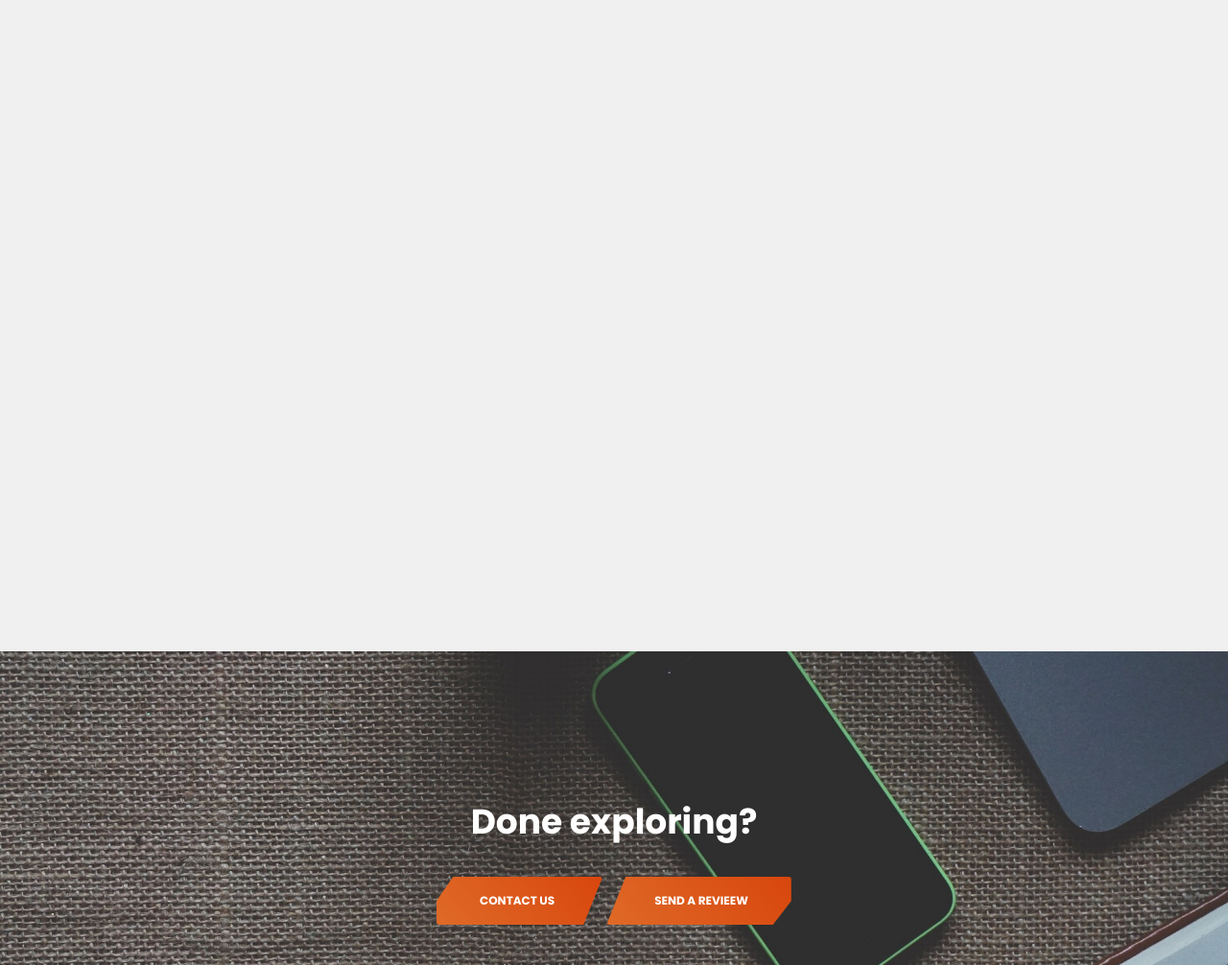
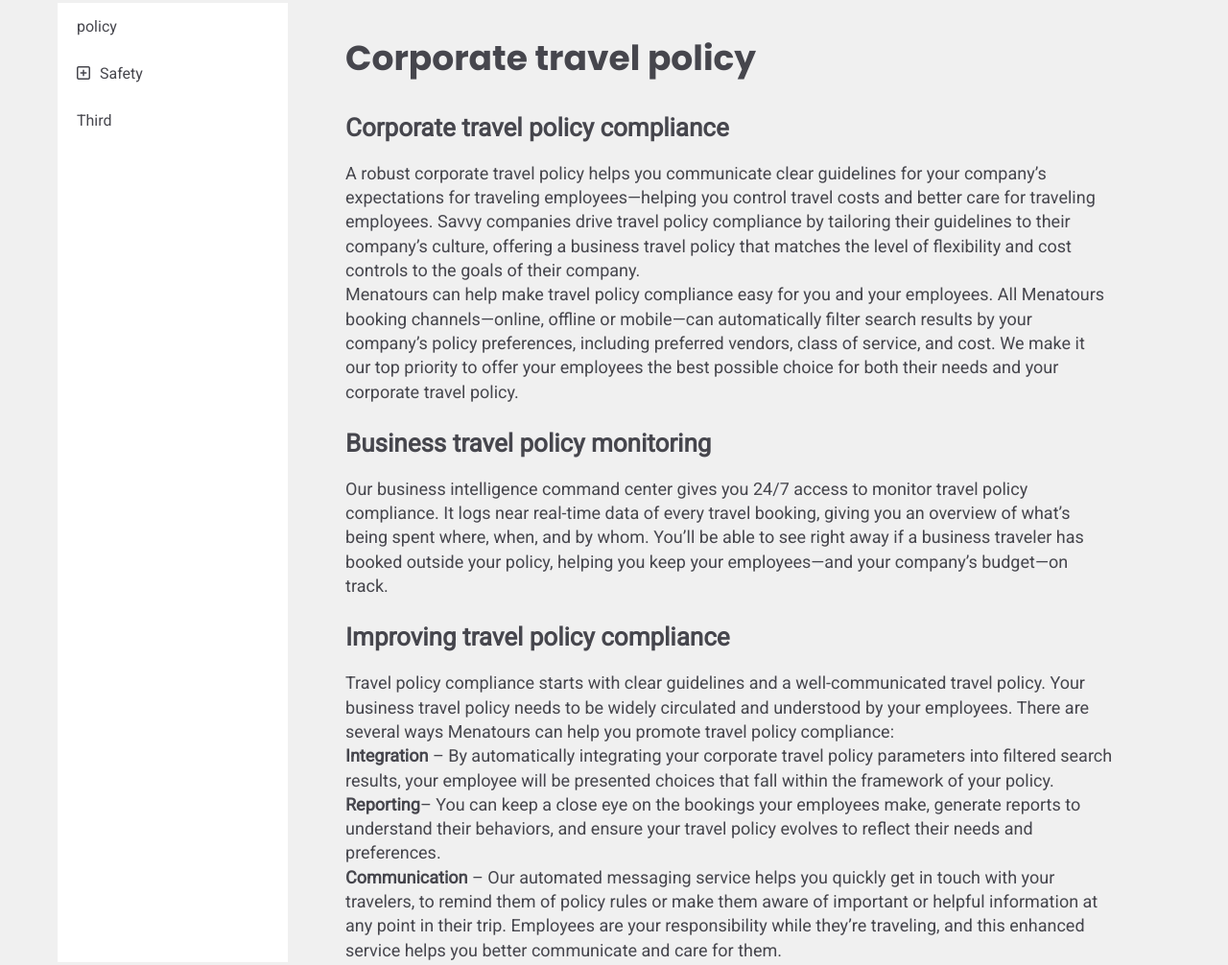
Before and after one commit to Muhammad840/Muhammad840.github.io, a plain HTML site: page discover.html in a window 1280 px wide. Shown: the part 121-1127 px from the top of the page at 96% size. Drawn offline with nearby package versions, Linux system fonts and the light colour scheme.

Commit message:
Base Collapsible
Added the basic structure of collapsible and discover page

```diff
--- /dev/null
+++ b/collapsible.js
@@ -0,0 +1,29 @@
+let heights = [];
+let headers = document.querySelectorAll('.collapsible-header')
+let bodies = document.querySelectorAll('.collapsible-body')
+let Ostatus = []
+// window.addEventListener('DOMContentLoaded', () => {
+//     document.querySelectorAll('.collapsible-body').forEach((collapsed, i) => {
+//         heights.push(collapsed.getBoundingClientRect().height)
+//         let collapsedC = 'collapsed-' + i
+//         let (...collapsedC) = false
+//         Ostatus.push()
+//     })
+// })
+headers.forEach((header, i) => {
+    header.addEventListener('click', () => {
+        console.log('bonga', header.nextElementSibling.getBoundingClientRect().height)
+        if (header.nextElementSibling.getBoundingClientRect().height === 0) {
+            const vpadding = parseInt(getComputedStyle(document.documentElement).getPropertyValue('--collapsible-vpadding'))
+            console.log(vpadding)
+            header.nextElementSibling.style.height = (header.nextElementSibling.scrollHeight + vpadding*2) + 'px'
+            header.nextElementSibling.classList.add('collapsible-padding')
+            header.classList.add('expanded')
+        }
+        else {
+            header.nextElementSibling.style.height = '0px'
+            header.nextElementSibling.classList.remove('collapsible-padding')
+            header.classList.remove('expanded')
+        }
+    })
+})
--- a/discover.html
+++ b/discover.html
@@ -142,9 +142,66 @@
                 </div>
             </div>
         </nav>
-    <div class="main-section">
-    </div>
     </header>
+    <main class="discover-container container">
+        <ul class="collapsible">
+            <li>
+              <div class="collapsible-header">policy</div>
+              <div class="collapsible-body">Lorem ipsum dolor sit amet.</div>
+            </li>
+            <li>
+              <div class="collapsible-header"><i class="fa-regular fa-square-plus"></i><a href="index.html">Safety</a></div>
+              <div class="collapsible-body">
+                <div>Test item</div>
+                <div>Test item2</div>
+              </div>
+            </li>
+            <li>
+              <div class="collapsible-header">Third</div>
+              <div class="collapsible-body">Lorem ipsum dolor sit amet.</div>
+            </li>
+        </ul>
+        <div class="discover__content">
+            <h2>Corporate travel policy</h2>
+            <h3>Corporate travel policy compliance</h3>
+            <p>
+                A robust corporate travel policy helps you communicate clear guidelines for your company’s
+                expectations for traveling employees—helping you control travel costs and better care for
+                traveling employees. Savvy companies drive travel policy compliance by tailoring their
+                guidelines to their company’s culture, offering a business travel policy that matches
+                the level of flexibility and cost controls to the goals of their company.
+                <br>
+                Menatours can help make travel policy compliance easy for you and your employees. All Menatours
+                booking channels—online, offline or mobile—can automatically filter search results by your company’s
+                policy preferences, including preferred vendors, class of service, and cost. We make it our top
+                priority to offer your employees the best possible choice for both their needs and your corporate travel policy.
+            </p>
+            <h3>Business travel policy monitoring</h3>
+            <p>
+                Our business intelligence command center gives you 24/7 access to monitor travel policy compliance.
+                It logs near real-time data of every travel booking, giving you an overview of what’s being spent
+                where, when, and by whom. You’ll be able to see right away if a business traveler has booked outside
+                your policy, helping you keep your employees—and your company’s budget—on track.
+            </p>
+            <h3>Improving travel policy compliance</h3>
+            <p>
+                Travel policy compliance starts with clear guidelines and a well-communicated travel policy.
+                Your business travel policy needs to be widely circulated and understood by your employees.
+                There are several ways Menatours can help you promote travel policy compliance:
+                <br>
+                <strong>Integration </strong>– By automatically integrating your corporate travel policy
+                parameters into filtered search results, your employee will be presented choices that fall within the framework of your policy.
+                <br>
+                <strong>Reporting</strong>– You can keep a close eye on the bookings your employees make,
+                generate reports to understand their behaviors, and ensure your travel policy evolves to reflect their needs and preferences.
+                <br>
+                <strong>Communication </strong>– Our automated messaging service helps you quickly get in touch
+                with your travelers, to remind them of policy rules or make them aware of important or helpful
+                information at any point in their trip. Employees are your responsibility while they’re traveling,
+                and this enhanced service helps you better communicate and care for them.
+            </p>
+        </div>
+    </main>
     <section class="contact-section">
         <div class="container">
             <h2>Done exploring?</h2>
@@ -274,7 +331,9 @@
             }
         ];
     </script>
+    <script src="https://cdnjs.cloudflare.com/ajax/libs/materialize/1.0.0/js/materialize.min.js"></script>
     <script src="scrollanimation.js"></script>
+    <script src="collapsible.js"></script>
     <script src="main.js" type="module"></script>
 </body>
 </html>
--- /dev/null
+++ b/styles/_collapsible.scss
@@ -0,0 +1,30 @@
+:root {
+  --collapsible-vpadding: 15px;
+}
+.collapsible-header {
+  position: relative;
+  padding: var(--collapsible-vpadding) 20px;
+}
+
+.collapsible-body {
+  height: 0;
+  overflow: hidden;
+  position: relative;
+  padding: 0px 20px;
+  transition: height .3s, padding .3s;
+}
+
+.collapsible-padding {
+  padding: var(--collapsible-vpadding) 20px;
+}
+
+.collapsed {
+  position: absolute;
+  visibility: hidden;
+}
+
+.collapsible-body.expanded {
+  height: 90px;
+  visibility: visible;
+  position: relative;
+}
--- a/styles/discover.scss
+++ b/styles/_discover.scss
@@ -4,6 +4,7 @@
 
 .discover {
     background-image: none;
+    height: var(--nav-height);
     nav.flatNav {
         background-color: var(--bg-color-1);
         color: var(--tx-color-1);
@@ -43,3 +44,24 @@
         }
     }
 }
+
+.discover-container {
+    display: grid;
+    grid-template-columns: auto 1fr;
+    padding: 60px 0;
+    .collapsible {
+        padding: 0;
+        margin: 0;
+        background-color: var(--bg-color-2);
+        max-width: 340px;
+        i {
+            margin-right: 10px;
+        }
+    }
+    .discover__content {
+        padding: 0 60px;
+        h2 {
+            text-align: left;
+        }
+    }
+}
--- a/styles/style.scss
+++ b/styles/style.scss
@@ -1052,6 +1052,7 @@
 @import 'about';
 @import 'services';
 @import 'contact';
+@import 'collapsible';
 @import 'discover';
 @import 'intl_tel_input';
 @import 'locations';
```
Also changed, not shown: styles/discover.css, styles/loader.css, styles/style.css, 2 other files.
